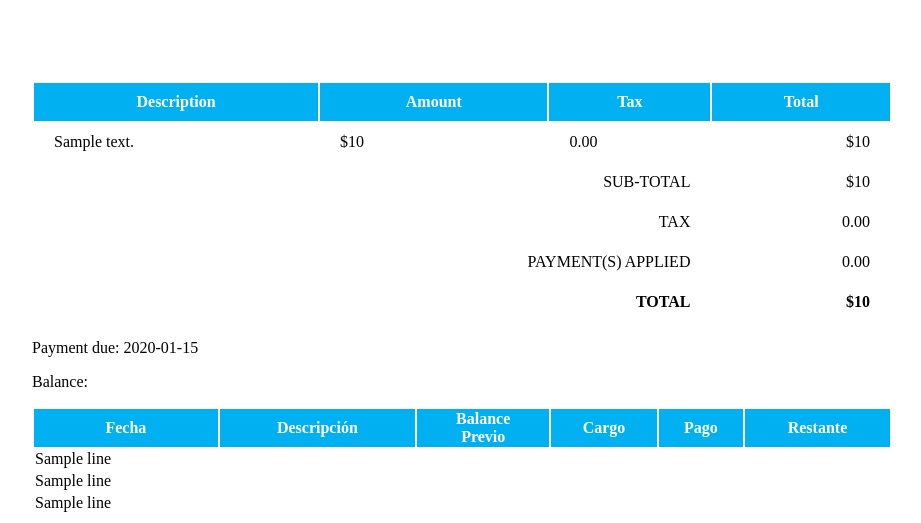
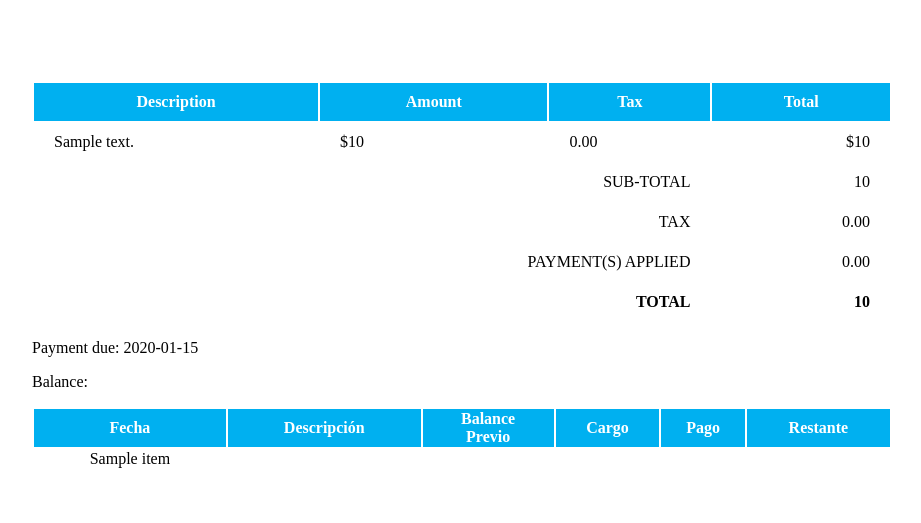
Before and after one commit to danher0310/invoice_bot, a Flask app: template template/eng_invoices.html in a window 1280 px wide. Shown: the part 399-922 px from the top of the page, without its empty margins (76-997 px from the left). After the commit the page ends 867 px from the top, so only its background shows below. Run offline with Flask 3, Linux system fonts and the light colour scheme; the template is opened without the code that fills it: most values are stand-ins (such as "Sample title", 1, 10 or a date in 2020).

Commit message:
Build balance table

```diff
--- a/Class/InvoiceClass.py
+++ b/Class/InvoiceClass.py
@@ -18,6 +18,7 @@ class CreateInvoice:
     self.language = data[7]
     self.chat_id = data[8]
     self.amount = data[9]
+    self.balance = data[10]
     self.path = None
 
 
@@ -40,7 +41,8 @@ class CreateInvoice:
       'phone' : self.provider_phone,
       'account' : self.account,
       'description' :self.description,
-      'price' : self.amount
+      'price' : self.amount,
+      'balance': self.balance
 
 
 
--- a/template/eng_invoices.html
+++ b/template/eng_invoices.html
@@ -63,7 +63,10 @@
   .invoice-body td{
     padding: 10px 20px;
   }
+  .balance_text{
+    text-align: center;
 
+  }
   .text-end{
     text-align: end;
   }
@@ -176,7 +179,7 @@
 
       <tr>
         <td colspan="3" class="text-end">SUB-TOTAL</td>
-        <td class="text-end"> ${{price}} </td>
+        <td class="text-end"> {{price}} </td>
       </tr>
       <tr>
         <td colspan="3" class="text-end">TAX</td>
@@ -188,7 +191,7 @@
       </tr>
       <tr>
         <td colspan="3" class="text-end"><strong>TOTAL</strong></td>
-        <td class="text-end"> <strong id="grand-total"> ${{price}} </strong></td>
+        <td class="text-end"> <strong id="grand-total"> {{price}} </strong></td>
       </tr>
     </tbody>
   </table>
@@ -212,38 +215,24 @@
 
     <tbody>
 
-      {% if bal_line1  %}
+      {% if balance  %}
 
-        <tr>
-          {% for line in bal_line1 %}
-            <td  scope="row">{{line}}</td>
+
+          {% for lines in balance %}
+          <tr>
+            {% for item in lines %}
+            <td scope="row" class="balance_text">{{item}}</td>
+            {% endfor %}
+
+
+          </tr>
+
           {% endfor %}
 
-        </tr>
+
 
       {% endif %}
 
-      {% if bal_line2  %}
-
-        <tr>
-          {% for line in bal_line2 %}
-            <td    scope="row">{{line}}</td>
-          {% endfor %}
-
-        </tr>
-
-      {% endif %}
-
-      {% if bal_line3  %}
-
-        <tr>
-          {% for line in bal_line3 %}
-            <td   scope="row">{{line}}</td>
-          {% endfor %}
-
-        </tr>
-
-      {% endif %}
 
     </tbody>
 
```
Also changed, not shown: Class/InvoiceManager.py (+39 -29 lines).
